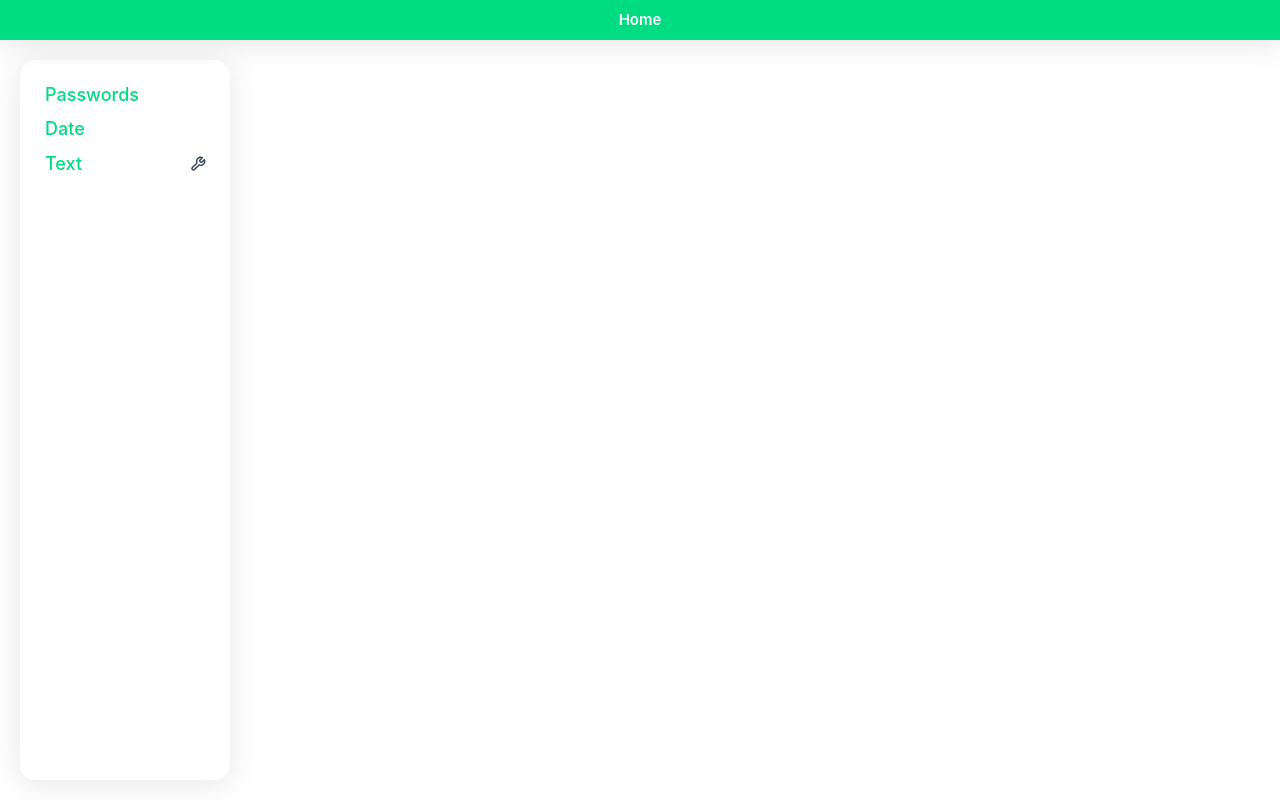
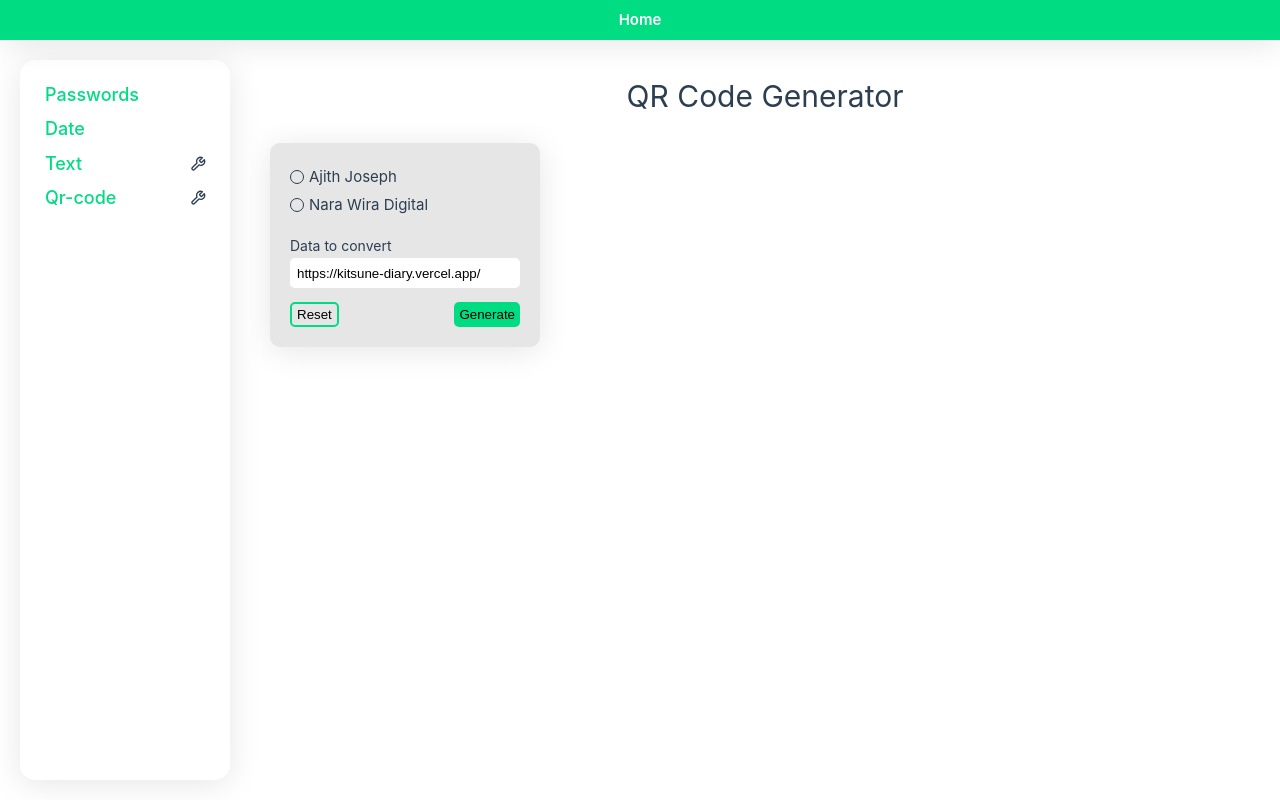
Before and after one commit to mark-bor/Generators-Spot, a Nuxt app: page /qr-code in a window 1280 px wide. Built offline with nearby package versions, Linux system fonts and the light colour scheme.

Commit message:
Created new page and added new package

```diff
--- a/app.vue
+++ b/app.vue
@@ -4,9 +4,11 @@
 </script>
 
 <template>
-  <Header />
-  <Navigation />
-  <NuxtPage />
+  <div class="root-component">
+    <Header />
+    <Navigation />
+    <NuxtPage />
+  </div>
 </template>
 
 <style>
--- a/assets/main.css
+++ b/assets/main.css
@@ -2,12 +2,13 @@
 
 html,
 body,
-#__nuxt {
+#__nuxt,
+.root-component {
   height: 100%;
   overflow: hidden;
 }
 
-#__nuxt {
+.root-component {
   position: static;
   font-weight: normal;
 
@@ -20,12 +21,12 @@ body,
   ;
 }
 
-#__nuxt > main {
+.root-component > main {
   padding: 20px;
   overflow: auto;
 }
 
-#__nuxt > main > h1 {
+.root-component > main > h1 {
   display: inline-block;
   width: 100%;
   text-align: center;
@@ -57,17 +58,17 @@ a,
 }
 
 @media (max-width: 650px) {
-  #__nuxt {
+  .root-component {
     display: block;
   }
 
-  #__nuxt > main {
+  .root-component > main {
     height: calc(100% - 40px);
   }
 }
 
 @media (max-width: 435px) {
-  #__nuxt > main {
+  .root-component > main {
     padding: 20px;
   }
 }
--- a/components/Navigation.vue
+++ b/components/Navigation.vue
@@ -11,6 +11,7 @@
     {link: 'passwords', uncompleted: false},
     {link: 'date', uncompleted: false},
     {link: 'text', uncompleted: true},
+    {link: 'qr-code', uncompleted: true},
   ];
 
   const upperFirstLetter = (word: string) => {
--- a/package.json
+++ b/package.json
@@ -10,6 +10,7 @@
     "postinstall": "nuxt prepare"
   },
   "dependencies": {
+    "file-saver": "^2.0.5",
     "nuxt": "^3.10.3",
     "openai": "^4.28.4",
     "vue": "^3.4.19",
--- /dev/null
+++ b/pages/qr-code.vue
@@ -0,0 +1,276 @@
+<script setup lang="ts">
+  import { qrCode } from '../stores/qrCode';
+</script>
+
+<template>
+  <main class="qr-code-generator">
+    <h1 class="title" >QR Code Generator</h1>
+
+    <div class="setting">
+      <ul class="providers">
+        <li v-for="p of qrCode.providers">
+          <label class="provider" :for="p">
+            <input
+              :id="p"
+              type="radio"
+              name="provider"
+              :checked="qrCode.provider?.name===p"
+              @input="qrCode.setProvider(p)"
+            >
+            <span class="radio"></span>
+            <span>{{ p }}</span>
+          </label>
+        </li>
+      </ul>
+
+      <label class="text-input " for="data">
+        <span>Data to convert</span>
+        <input
+          id="data"
+          type="text"
+          name="text"
+          :value="qrCode.data"
+          @input="qrCode.setData($event)"
+        >
+      </label>
+
+      <label
+        v-if="qrCode.provider?.name==='Nara Wira Digital'"
+        class="select"
+        for="format"
+      >
+        <span>Format</span>
+        <select
+          id="format"
+          name="format"
+          @change="qrCode.setFormat($event)"
+        >
+          <option
+            v-for="f of qrCode.formats"
+            :value="f"
+            :selected="qrCode.format===f"
+          >{{ f }}</option>
+        </select>
+      </label>
+
+      <label
+        v-if="qrCode.provider?.name==='Ajith Joseph' || qrCode.provider?.name==='With datatypes and logo'"
+        class="select"
+        for="type"
+      >
+        <span>Type</span>
+        <select
+          id="type"
+          name="type"
+          @change="qrCode.setType($event)"
+        >
+          <option
+            v-for="t of qrCode.types"
+            :value="t"
+            :selected="qrCode.type===t"
+          >{{ t }}</option>
+        </select>
+      </label>
+
+      <div class="buttons">
+        <button
+          class="button reset"
+          @click="qrCode.reset"
+        >Reset</button>
+        <button
+          class="button generate"
+          @click="qrCode.generate"
+        >Generate</button>
+      </div>
+    </div>
+
+    <section class="result">
+      <img
+        v-if="qrCode.resultURL"
+        id="result"
+        :src="qrCode.resultURL"
+        alt="QR code"
+        width="200"
+        height="200"
+      >
+
+      <div v-if="qrCode.resultSVG">
+        {{ qrCode.resultSVG }}
+      </div>
+
+      <button
+        v-if="qrCode.resultURL || qrCode.resultSVG"
+        class="download"
+        @click="qrCode.download"
+      >Download</button>
+    </section>
+  </main>
+</template>
+
+<style scoped>
+.qr-code-generator {
+  display: flex;
+  flex-wrap: wrap;
+  align-content: flex-start;
+  row-gap: 30px;
+  column-gap: 50px;
+}
+
+.title {
+  margin-top: 20px;
+}
+
+.setting {
+  width: 270px;
+  padding: 20px;
+
+  background-color: var(--color-managing);
+  border-radius: 10px;
+  box-shadow: 0 4px 32px 0 rgba(0, 0, 0, 0.1);
+}
+
+.providers {
+  margin-bottom: 15px;
+}
+.provider {
+  height: 28px;
+  display: inline-flex;
+  align-items: center;
+  column-gap: 5px;
+}
+.provider > input {
+  display: none;
+}
+.radio {
+  width: 14px;
+  height: 14px;
+
+  border: 1px solid var(--color-text);
+  border-radius: 50%;
+}
+.provider > input:checked + .radio {
+  background-color: var(--color-1);
+}
+
+.text-input {
+  display: block;
+  width: 100%;
+  margin-bottom: 14px;
+}
+.text-input > span {
+  font-size: 14px;
+  line-height: 1.1em;
+}
+.text-input > input {
+  width: 100%;
+  height: 30px;
+  padding: 3px 7px;
+
+  border: none;
+  border-radius: 5px;
+  outline: none;
+}
+
+.select {
+  width: 100%;
+  margin-bottom: 24px;
+
+  display: flex;
+  flex-direction: column;
+  row-gap: 2px;
+}
+.select > span {
+  font-size: 14px;
+  line-height: 1.3em;
+}
+.select > input,
+.select > select {
+  width: 50%;
+  height: 30px;
+  padding: 3px 7px;
+
+  border: none;
+  border-radius: 5px;
+  outline: none;
+}
+.select > input {
+  width: 100%;
+}
+.select > input[type='file'] {
+  width: 100%;
+  padding: 0;
+  display: inline-flex;
+  align-items: center;
+  border: none;
+  border-radius: 0;
+}
+.select > select > option {
+  font-size: 14px;
+  line-height: 1.5em;
+}
+
+.buttons {
+  display: flex;
+  justify-content: space-between;
+}
+.button {
+  padding: 3px 5px;
+  border-radius: 5px;
+  cursor: pointer;
+}
+.button.reset {
+  border: 2px solid var(--color-1);
+}
+.button.generate {
+  background-color: var(--color-1);
+}
+
+.result {
+  position: relative;
+  min-width: 200px;
+  width: calc(100% - (270px + 50px));
+
+  display: flex;
+  flex-direction: column;
+  align-items: center;
+  row-gap: 30px;
+}
+.download {
+  padding: 3px 7px;
+
+  display: flex;
+  align-items: center;
+  column-gap: 7px;
+
+  background-color: var(--color-1);
+  border-radius: 5px;
+  cursor: pointer;
+
+  color: var(--color-background);
+  line-height: 1.3em;
+}
+
+@media (max-width: 830px) {
+  .qr-code-generator {
+    flex-direction: column;
+    flex-wrap: nowrap;
+    align-items: center;
+  }
+}
+
+@media (max-width: 650px) {
+  .qr-code-generator {
+    flex-direction: row;
+    flex-wrap: wrap;
+    align-items: flex-start;
+  }
+}
+
+@media (max-width: 560px) {
+  .qr-code-generator{
+    flex-direction: column;
+    flex-wrap: nowrap;
+    align-items: center;
+  }
+}
+</style>
--- /dev/null
+++ b/stores/qrCode.ts
@@ -0,0 +1,145 @@
+import { reactive } from 'vue';
+import { saveAs } from 'file-saver';
+
+
+type ProviderData = {
+  name: string,
+  url(): string,
+  headers: any
+};
+
+type QRCodeLocalData = {
+  provider: ProviderData | undefined
+  data: string
+  format?: string
+  type?: string
+  logo?: string
+  file?: any
+};
+
+
+function getlocalData(): QRCodeLocalData {
+  // const localData: any = localStorage.getItem('date');
+  // localData ? JSON.parse(localData) :
+  return {
+    provider: undefined,
+    data: 'https://kitsune-diary.vercel.app/',
+    format: 'png',
+    type: 'url',
+    logo: '',
+    file: '',
+  }
+}
+
+
+function qrCodeStore() {
+  const localData: QRCodeLocalData = getlocalData();
+
+  return {
+    providers: ['Ajith Joseph', 'Nara Wira Digital'] as string[],
+    types: ['url', 'text', 'telno', 'mailto', 'smsto'] as string[],
+    formats: ['QR_CODE', 'UPC_A', 'UPC_E', 'EAN_8', 'EAN_13', 'CODE_39', 'CODE_93', 'CODE_128', 'CODABAR', 'INTERLEAVED_2_5', 'STANDARD_2_5', 'MSI_CHECKSUM', 'POSTNET', 'PLANET', 'RMS4CC', 'KIX'] as string[],
+
+    provider: localData.provider,
+    data: localData.data,
+
+    type: localData.type,
+    format: localData.format,
+    logo: localData.logo,
+    file: localData.file,
+
+    resultURL: '' as any,
+    resultSVG: '' as any,
+
+    // setlocalData() {
+    //   localStorage.setItem('date', JSON.stringify({
+    //     fromYear: fromYear,
+    //     toYear: toYear,
+    //     quantity: quantity,
+    //   }));
+    // }
+
+    setProvider(prop: string) {
+      switch (prop) {
+        case 'Ajith Joseph':
+          this.provider = {
+            name: 'Ajith Joseph',
+            url: () => `https://codzz-qr-cods.p.rapidapi.com/getQrcode?type=${this.type}&value=${this.data}`,
+            headers: {
+              'X-RapidAPI-Host': 'codzz-qr-cods.p.rapidapi.com'
+            }
+          }
+          break;
+
+        case 'Nara Wira Digital':
+          this.provider = {
+            name: 'Nara Wira Digital',
+            url: () => `https://zebra-code.p.rapidapi.com/?data=${this.data}&type=QR_CODE`,
+            headers: {
+              'X-RapidAPI-Host': 'zebra-code.p.rapidapi.com',
+            },
+          }
+          break;
+
+        default:
+          break;
+      }
+    },
+    setData(event: any) {
+      this.data = event.target.value;
+    },
+    setFormat(event: any) {
+      this.format = event.target.value;
+    },
+    setType(event: any) {
+      this.type = event.target.value;
+    },
+    setLogo(event: any) {
+      this.logo = event.target.value;
+    },
+    setFile(event: any) {
+      this.file = event.target.value;
+    },
+
+    reset() {
+      this.provider = undefined;
+      this.data = '';
+      this.format = 'png';
+      this.type = 'url';
+      this.logo = '';
+      this.resultURL = '';
+      this.resultSVG = '';
+    },
+
+    async generate() {
+      this.resultURL = '';
+      this.resultSVG = '';
+
+      if (!this.provider || !this.data) return;
+
+      fetch(this.provider.url(), {
+        method: 'GET',
+        headers: {
+          'X-RapidAPI-Key': '619624cca8msh0c9a9a85b5368a3p137753jsnbf1583a2183a',
+          ...this.provider.headers
+        },
+      })
+      .then(res => res.json())
+      .then(res => {
+        if (this.provider?.name==='Ajith Joseph') this.resultURL = res.url;
+        if (this.provider?.name==='Nara Wira Digital') this.resultSVG = res.image;
+      })
+      .catch(err => {
+        console.error('Error: ', err);
+      });
+    },
+
+    download() {
+      const fileName: string = this.resultURL.split('').slice(this.resultURL.lastIndexOf('/')+1).join('');
+      const blob = new Blob([this.resultURL]);
+      saveAs(blob, fileName);
+    }
+  };
+}
+
+export const qrCode = reactive(qrCodeStore());
```
Also changed, not shown: 1 other file (tests, documents, lock files or other folders).
